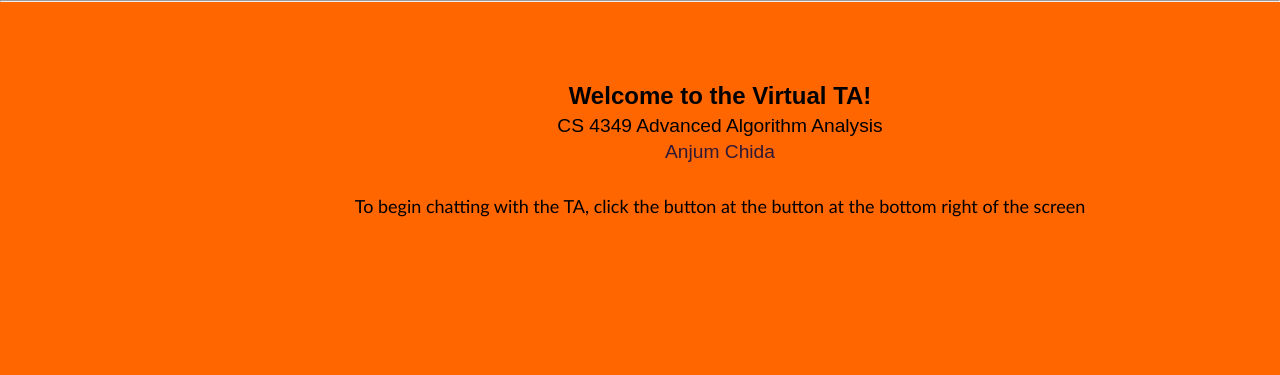
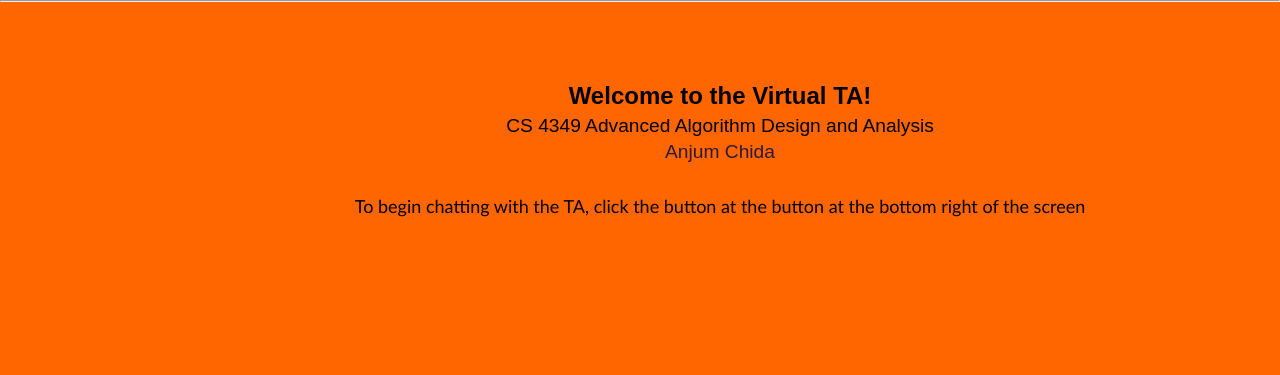
Before and after one commit to aditivishal2001/CS-4485-Virtual-TA, a Flask app: page / in a window 1280 px wide. Shown: the part 45-420 px from the top of the page. Run offline with Flask 3, Linux system fonts and the light colour scheme.

Commit message:
Update index.html

```diff
--- a/templates/index.html
+++ b/templates/index.html
@@ -39,7 +39,7 @@
 </style>
 <h2>Welcome to the Virtual TA!</h2>
 <div class="wrapper-center">
-	<h4>CS 4349 Advanced Algorithm Analysis</h4>
+	<h4>CS 4349 Advanced Algorithm Design and Analysis</h4>
 	<h6>Anjum Chida</h6>
 	<p>
 		To begin chatting with the TA, click the button at the button at the
```
